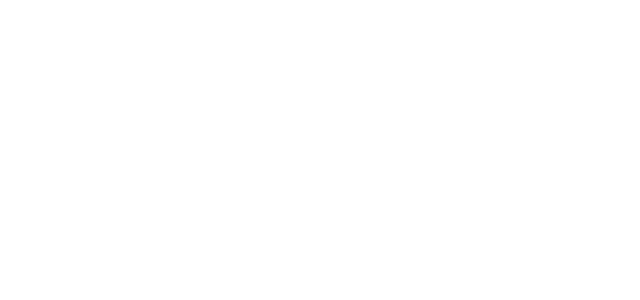
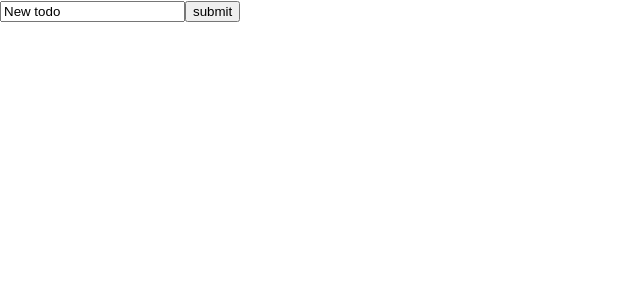
Before and after one commit to ksvkabra/react-learn-front-todo, a React (Create React App) app: page / in a window 1280 px wide. Shown: the top 300 px of the page, without its empty margins (0-640 px from the left). Built offline with nearby package versions, Linux system fonts and the light colour scheme.

Commit message:
feat: create a todo form component

```diff
--- a/src/App.js
+++ b/src/App.js
@@ -1,4 +1,5 @@
 import './App.css';
+import TodoForm from './components/TodoForm';
 
 // component - functional component
 
@@ -15,6 +16,7 @@
       todo form
       footer
     */}
+      <TodoForm />
     </div>
   );
 }
--- /dev/null
+++ b/src/components/TodoForm.js
@@ -0,0 +1,30 @@
+import { useState } from 'react';
+// state
+function TodoForm() {
+  const returnedFromUseState = useState('New todo');
+  const valueOfInput = returnedFromUseState[0];
+  const setValue = returnedFromUseState[1];
+
+  function handleChange(event) {
+    setValue(event.target.value);
+  }
+
+  function handleSubmit(event) {
+    event.preventDefault();
+    console.log(valueOfInput);
+  }
+
+  return (
+    <form onSubmit={handleSubmit}>
+      <input
+        placeholder='Please enter new todo'
+        name='todo'
+        value={valueOfInput}
+        onChange={handleChange}
+      />
+      <button type='submit'>submit</button>
+    </form>
+  );
+}
+
+export default TodoForm;
```
